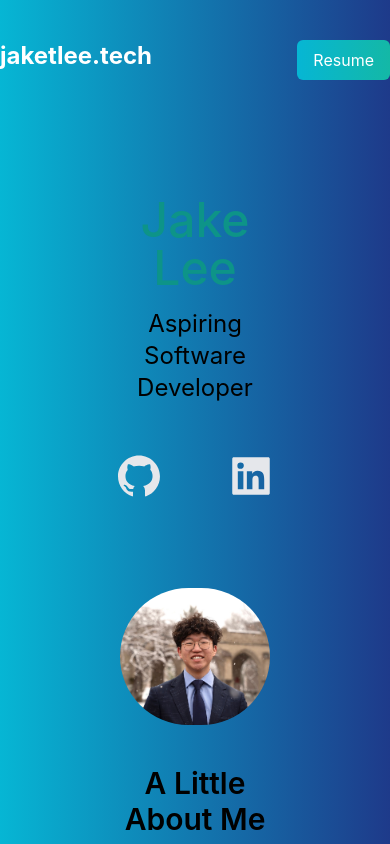
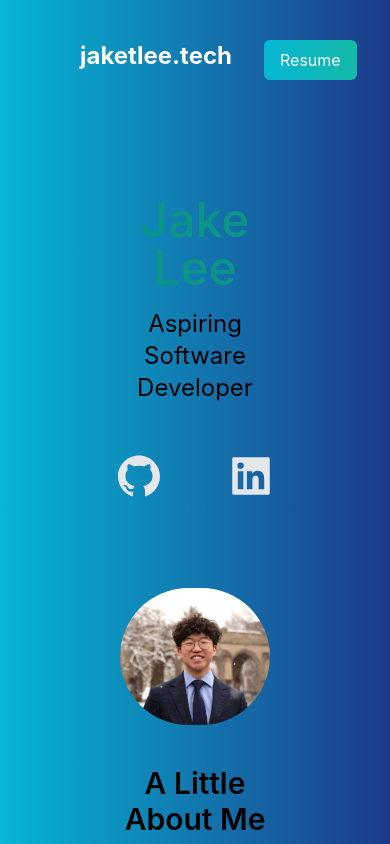
Before and after one commit to jaketlee07/jakes-portfolio-website, a React (Create React App) app in the folder jakes-website/: page / in a window 390 px wide. Shown: the top 844 px of the page. Built offline with nearby package versions, Linux system fonts and the light colour scheme.

Commit message:
padding issues

```diff
--- a/jakes-website/src/components/Nav.jsx
+++ b/jakes-website/src/components/Nav.jsx
@@ -29,17 +29,11 @@ function Nav() {
     return (
     // <div className={dark ? "dark" : ""}>
 
-        <main className=" lg:px-20 flex-1" >
+        <main className=" px-20 flex-1" >
 
                 <nav className="py-10 mb-12 flex justify-between text-white">
                     <h1 className="font-bold text-2xl">jaketlee.tech</h1>
                 <ul className="flex items-center">
-                    <li>
-                    {/* <BsFillMoonStarsFill
-                        onClick={() => setDark(!dark)}
-                        className=" cursor-pointer text-2xl"
-                    /> */}
-                    </li>
                     <li>
                     <button
                         className="bg-gradient-to-r from-cyan-500 text- to-teal-500 text-white px-4 py-2 border-none rounded-md ml-8"
```
